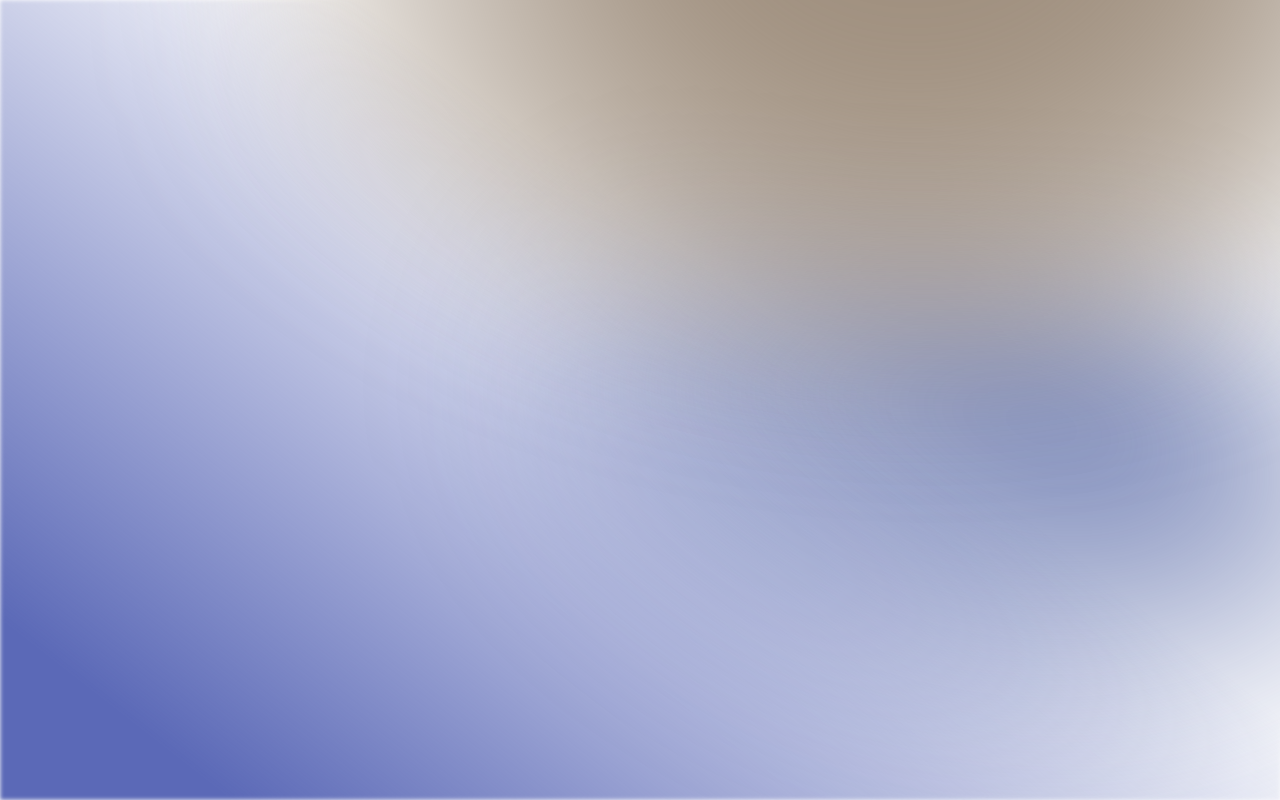
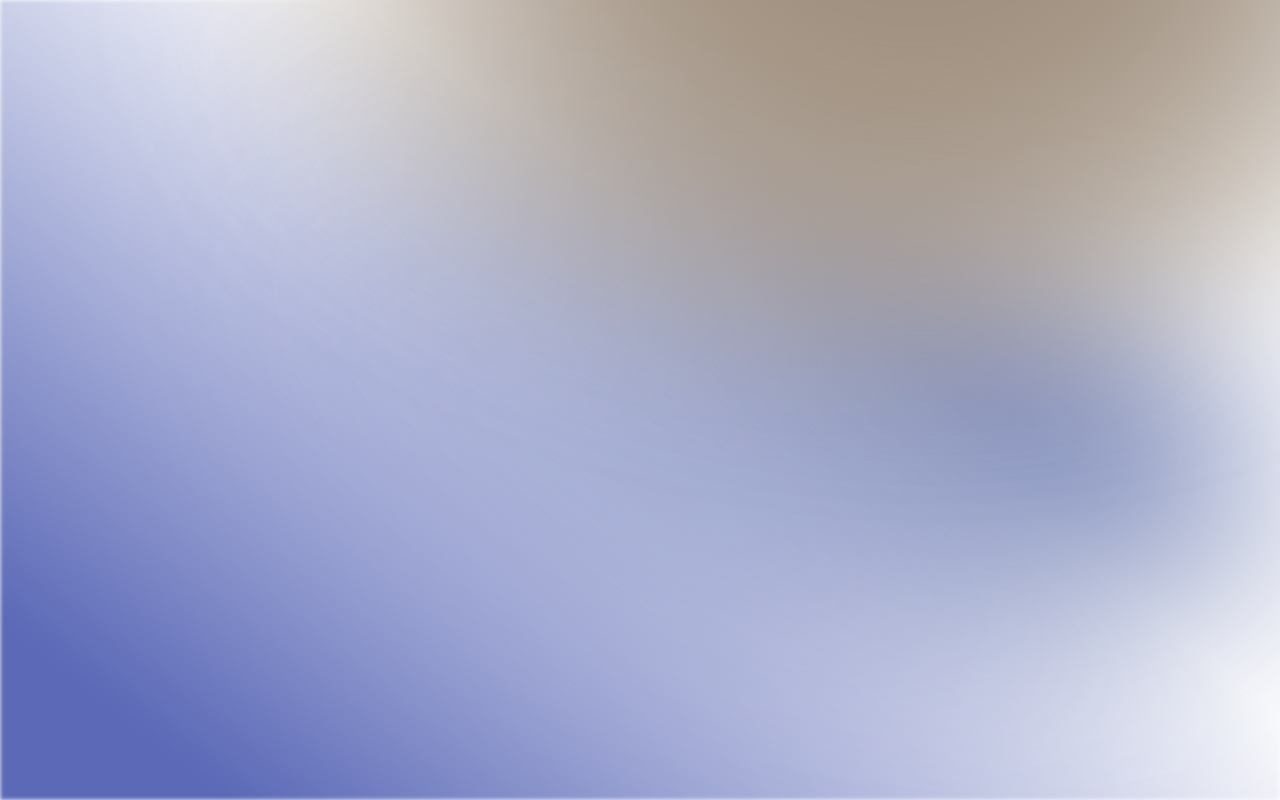
Before and after one commit to ewqwdd/gradients-canvas, a plain HTML site: page index.html in a window 1280 px wide. Drawn offline with nearby package versions, Linux system fonts and the light colour scheme; animation ran at ten frames a second.

Commit message:
Update index.html

```diff
--- a/index.html
+++ b/index.html
@@ -77,7 +77,7 @@
         ctx.fillStyle = blueRightGradient;
         ctx.filter = "blur(100px)";
         ctx.beginPath();
-        ctx.ellipse(canvas.width * 0.75, canvas.height * 0.6, canvas.height / 1.8, canvas.height / 3.5, 0.3, 0, Math.PI * 2);
+        ctx.ellipse(canvas.width * 0.6, canvas.height * 0.5, canvas.height / 1.5, canvas.height / 3.5, 0.3, 0, Math.PI * 2);
         ctx.fill();
     }
     let tl = gsap.timeline({repeat: -1, yoyo: true});
```
